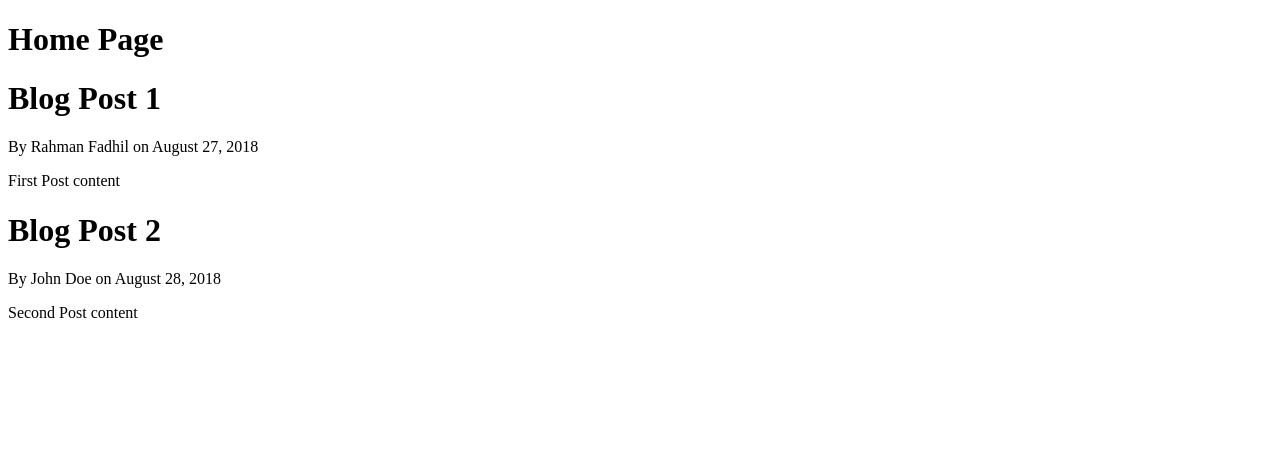
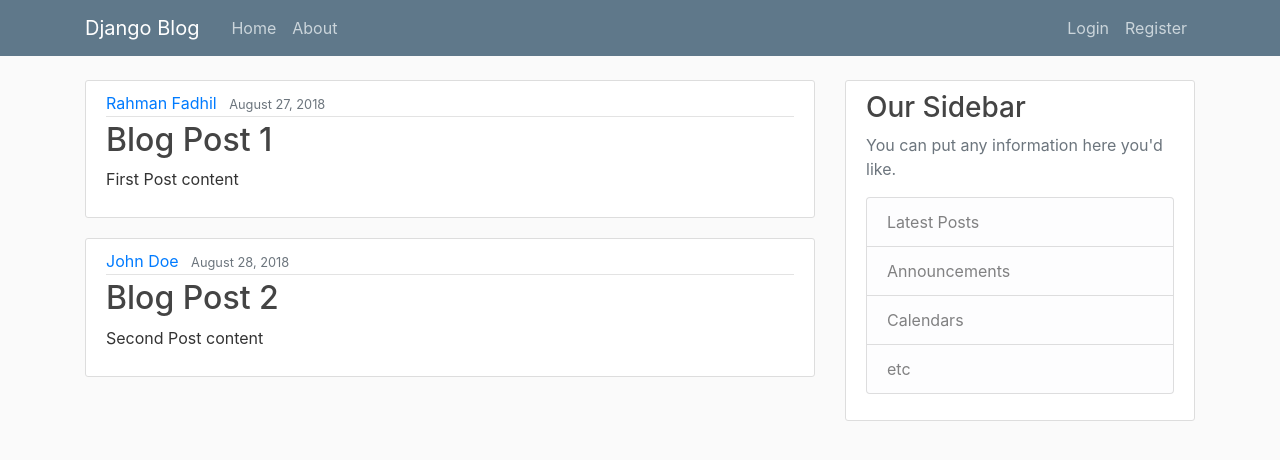
Before and after one commit to rahmanfadhil/django-blog, a Django app: page / in a window 1280 px wide. Shown: the top 460 px of the page. Run offline with Django 3.2, Linux system fonts and the light colour scheme; some libraries are stand-ins or nearby versions.

Commit message:
Add bootstrap theme

```diff
--- /dev/null
+++ b/blog/static/blog/main.css
@@ -0,0 +1,84 @@
+body {
+  background: #fafafa;
+  color: #333333;
+  margin-top: 5rem;
+}
+
+h1, h2, h3, h4, h5, h6 {
+  color: #444444;
+}
+
+ul {
+  margin: 0;
+}
+
+.bg-steel {
+  background-color: #5f788a;
+}
+
+.site-header .navbar-nav .nav-link {
+  color: #cbd5db;
+}
+
+.site-header .navbar-nav .nav-link:hover {
+  color: #ffffff;
+}
+
+.site-header .navbar-nav .nav-link.active {
+  font-weight: 500;
+}
+
+.content-section {
+  background: #ffffff;
+  padding: 10px 20px;
+  border: 1px solid #dddddd;
+  border-radius: 3px;
+  margin-bottom: 20px;
+}
+
+.article-title {
+  color: #444444;
+}
+
+a.article-title:hover {
+  color: #428bca;
+  text-decoration: none;
+}
+
+.article-content {
+  white-space: pre-line;
+}
+
+.article-img {
+  height: 65px;
+  width: 65px;
+  margin-right: 16px;
+}
+
+.article-metadata {
+  padding-bottom: 1px;
+  margin-bottom: 4px;
+  border-bottom: 1px solid #e3e3e3
+}
+
+.article-metadata a:hover {
+  color: #333;
+  text-decoration: none;
+}
+
+.article-svg {
+  width: 25px;
+  height: 25px;
+  vertical-align: middle;
+}
+
+.account-img {
+  height: 125px;
+  width: 125px;
+  margin-right: 20px;
+  margin-bottom: 16px;
+}
+
+.account-heading {
+  font-size: 2.5rem;
+}
--- a/blog/templates/blog/base.html
+++ b/blog/templates/blog/base.html
@@ -1,3 +1,4 @@
+{% load static %}
 <!DOCTYPE html>
 <html lang="en">
 
@@ -10,10 +11,63 @@
   {% else %}
   <title>Django Blog</title>
   {% endif %}
+  <link rel="stylesheet" href="https://stackpath.bootstrapcdn.com/bootstrap/4.1.3/css/bootstrap.min.css" integrity="sha384-MCw98/SFnGE8fJT3GXwEOngsV7Zt27NXFoaoApmYm81iuXoPkFOJwJ8ERdknLPMO"
+    crossorigin="anonymous">
+  <link rel="stylesheet" href="{% static 'blog/main.css' %}">
 </head>
 
 <body>
-  {% block content %}{% endblock %}
+  <header class="site-header">
+    <nav class="navbar navbar-expand-md navbar-dark bg-steel fixed-top">
+      <div class="container">
+        <a class="navbar-brand mr-4" href="/">Django Blog</a>
+        <button class="navbar-toggler" type="button" data-toggle="collapse" data-target="#navbarToggle" aria-controls="navbarToggle"
+          aria-expanded="false" aria-label="Toggle navigation">
+          <span class="navbar-toggler-icon"></span>
+        </button>
+        <div class="collapse navbar-collapse" id="navbarToggle">
+          <div class="navbar-nav mr-auto">
+            <a class="nav-item nav-link" href="{% url 'blog-home' %}">Home</a>
+            <a class="nav-item nav-link" href="{% url 'blog-about' %}">About</a>
+          </div>
+          <!-- Navbar Right Side -->
+          <div class="navbar-nav">
+            <a class="nav-item nav-link" href="#">Login</a>
+            <a class="nav-item nav-link" href="#">Register</a>
+          </div>
+        </div>
+      </div>
+    </nav>
+  </header>
+
+  <main role="main" class="container">
+    <div class="row">
+      <div class="col-md-8">
+        {% block content %}{% endblock %}
+      </div>
+      <div class="col-md-4">
+        <div class="content-section">
+          <h3>Our Sidebar</h3>
+          <p class='text-muted'>You can put any information here you'd like.
+            <ul class="list-group">
+              <li class="list-group-item list-group-item-light">Latest Posts</li>
+              <li class="list-group-item list-group-item-light">Announcements</li>
+              <li class="list-group-item list-group-item-light">Calendars</li>
+              <li class="list-group-item list-group-item-light">etc</li>
+            </ul>
+          </p>
+        </div>
+      </div>
+    </div>
+  </main>
+
+  <script src="https://code.jquery.com/jquery-3.3.1.slim.min.js" integrity="sha384-q8i/X+965DzO0rT7abK41JStQIAqVgRVzpbzo5smXKp4YfRvH+8abtTE1Pi6jizo"
+    crossorigin="anonymous"></script>
+  <script src="https://cdnjs.cloudflare.com/ajax/libs/popper.js/1.14.3/umd/popper.min.js" integrity="sha384-ZMP7rVo3mIykV+2+9J3UJ46jBk0WLaUAdn689aCwoqbBJiSnjAK/l8WvCWPIPm49"
+    crossorigin="anonymous"></script>
+  <script src="https://stackpath.bootstrapcdn.com/bootstrap/4.1.3/js/bootstrap.min.js" integrity="sha384-ChfqqxuZUCnJSK3+MXmPNIyE6ZbWh2IMqE241rYiqJxyMiZ6OW/JmZQ5stwEULTy"
+    crossorigin="anonymous"></script>
+
 </body>
 
 </html>
--- a/blog/templates/blog/home.html
+++ b/blog/templates/blog/home.html
@@ -2,11 +2,17 @@
 {% block content %}
 
 <body>
-  <h1>Home Page</h1>
   {% for post in posts %}
-  <h1>{{ post.title }}</h1>
-  <p>By {{ post.author }} on {{ post.date_posted }}</p>
-  <p>{{ post.content }}</p>
+  <article class="media content-section">
+    <div class="media-body">
+      <div class="article-metadata">
+        <a class="mr-2" href="#">{{ post.author }}</a>
+        <small class="text-muted">{{ post.date_posted }}</small>
+      </div>
+      <h2><a class="article-title" href="#">{{ post.title }}</a></h2>
+      <p class="article-content">{{ post.content }}</p>
+    </div>
+  </article>
   {% endfor %}
 </body>
 
--- a/blog/views.py
+++ b/blog/views.py
@@ -18,7 +18,9 @@ posts = [
 
 
 def home(request):
-    context = {'posts': posts}
+    context = {
+        'posts': posts,
+    }
     return render(request, 'blog/home.html', context)
 
 
```
